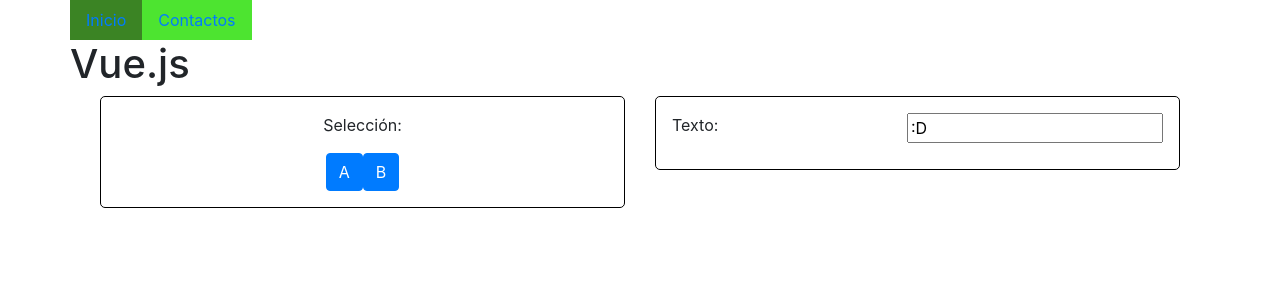
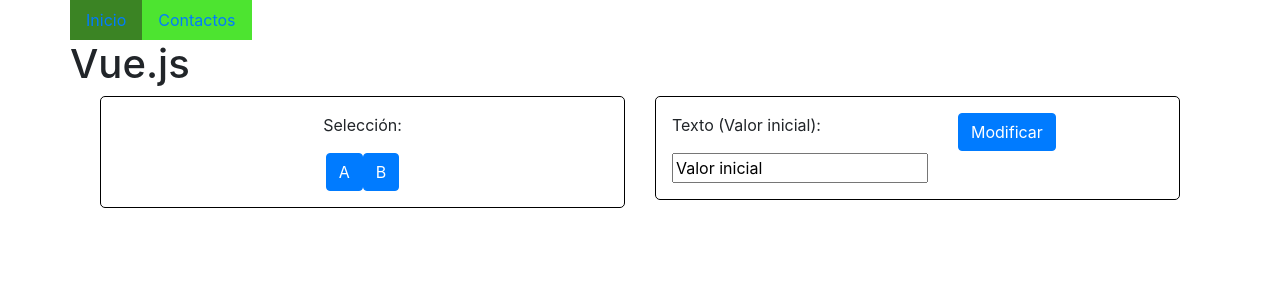
Before and after one commit to MartinNuAr/VueEsencial, a Vue app in the folder my-project/: page / in a window 1280 px wide. Shown: the top 300 px of the page. Built offline with nearby package versions, Linux system fonts and the light colour scheme.

Commit message:
Uso de one-way binding

```diff
--- a/my-project/src/components/OptionComponent2.vue
+++ b/my-project/src/components/OptionComponent2.vue
@@ -2,10 +2,11 @@
   <div class="container">
     <div class="row">
         <div class="col">
-            <p>Texto:</p>
+            <p>Texto ({{ textInput }}):</p>
+            <input type="text" v-bind:value="textInput" />
         </div>
         <div class="col">
-            <input type="text" v-bind:value="textInput" />
+            <button class="btn btn-primary" v-on:click="textInput = 'Valor final'">Modificar</button>
         </div>
     </div>
   </div>
@@ -16,7 +17,7 @@ export default {
     name: 'OptionComponent2',
     data(){
         return {
-            textInput: ':D'
+            textInput: 'Valor inicial'
         }
     }
 }
```
